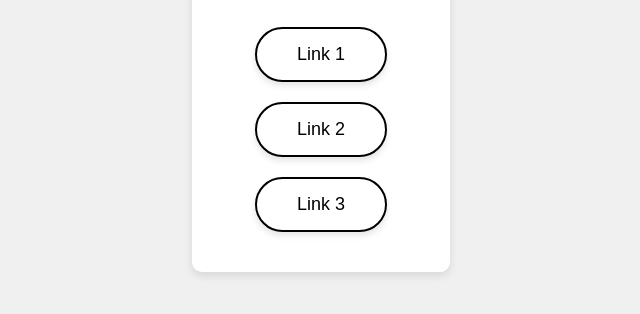
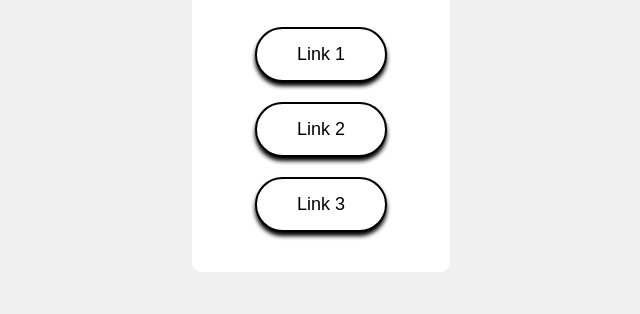
Before and after one commit to projecthashtag2024/test, a plain HTML site: page index.html in a window 1280 px wide. Shown: the part 304-618 px from the top of the page, without its empty margins (319-959 px from the left). Drawn offline with Linux system fonts and the light colour scheme.

Commit message:
Update styles.css

```diff
--- a/styles.css
+++ b/styles.css
@@ -18,7 +18,7 @@ body {
   background-color: white;
   padding: 40px;
   border-radius: 10px;
-  box-shadow: 0 4px 8px rgba(0, 0, 0, 0.1);
+/*   box-shadow: 0 4px 4px rgba(0, 0, 0, 1); */
   display: flex;
   flex-direction: column; /* 세로로 배치 */
   justify-content: center;
@@ -44,7 +44,7 @@ h1 {
   color: #000;
   border: 2px solid #000;
   border-radius: 30px; /* 동그란 버튼 */
-  box-shadow: 0 4px 6px rgba(0, 0, 0, 0.1);
+  box-shadow: 0 4px 4px rgba(0, 0, 0, 1);
   transition: all 0.3s ease;
 }
 
```
